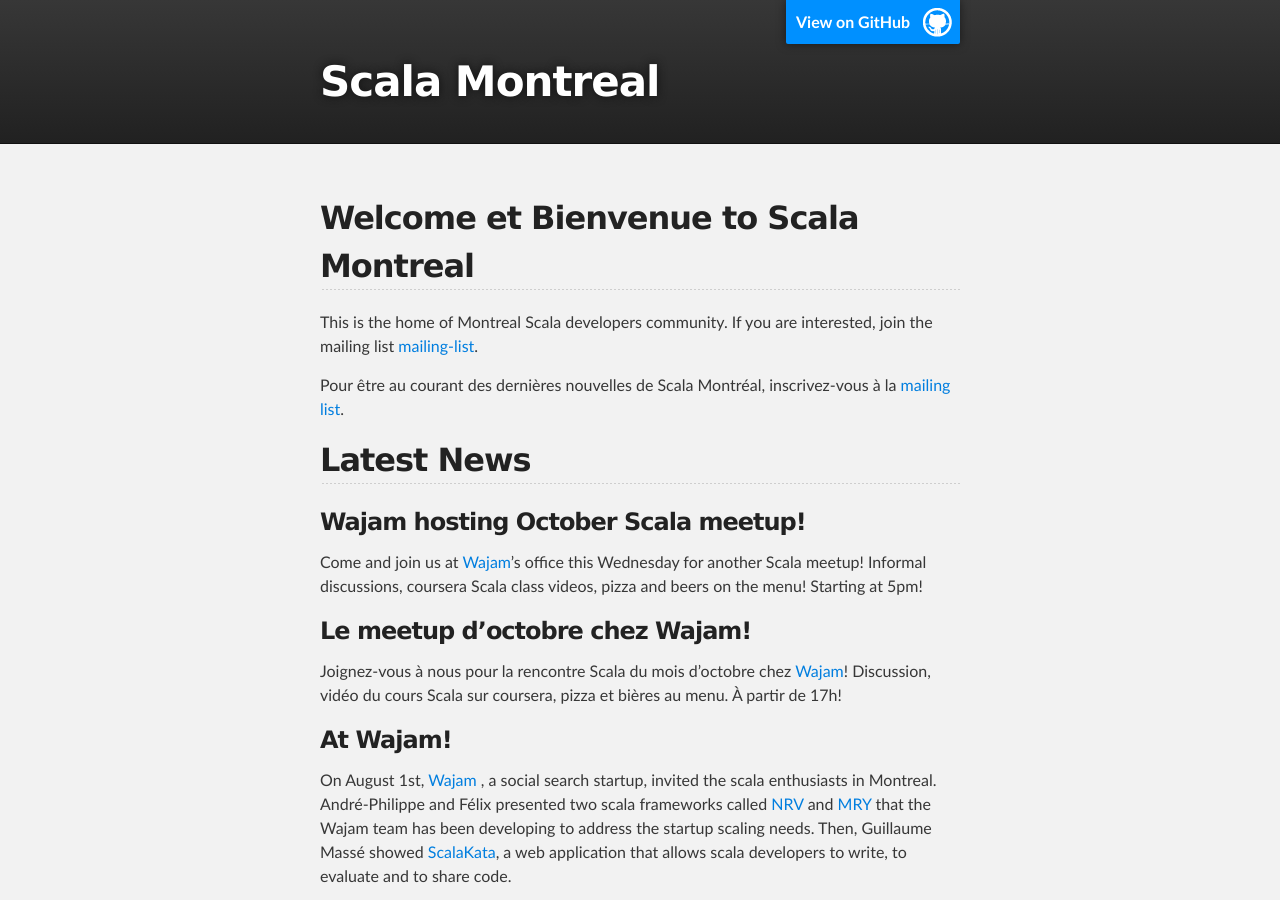
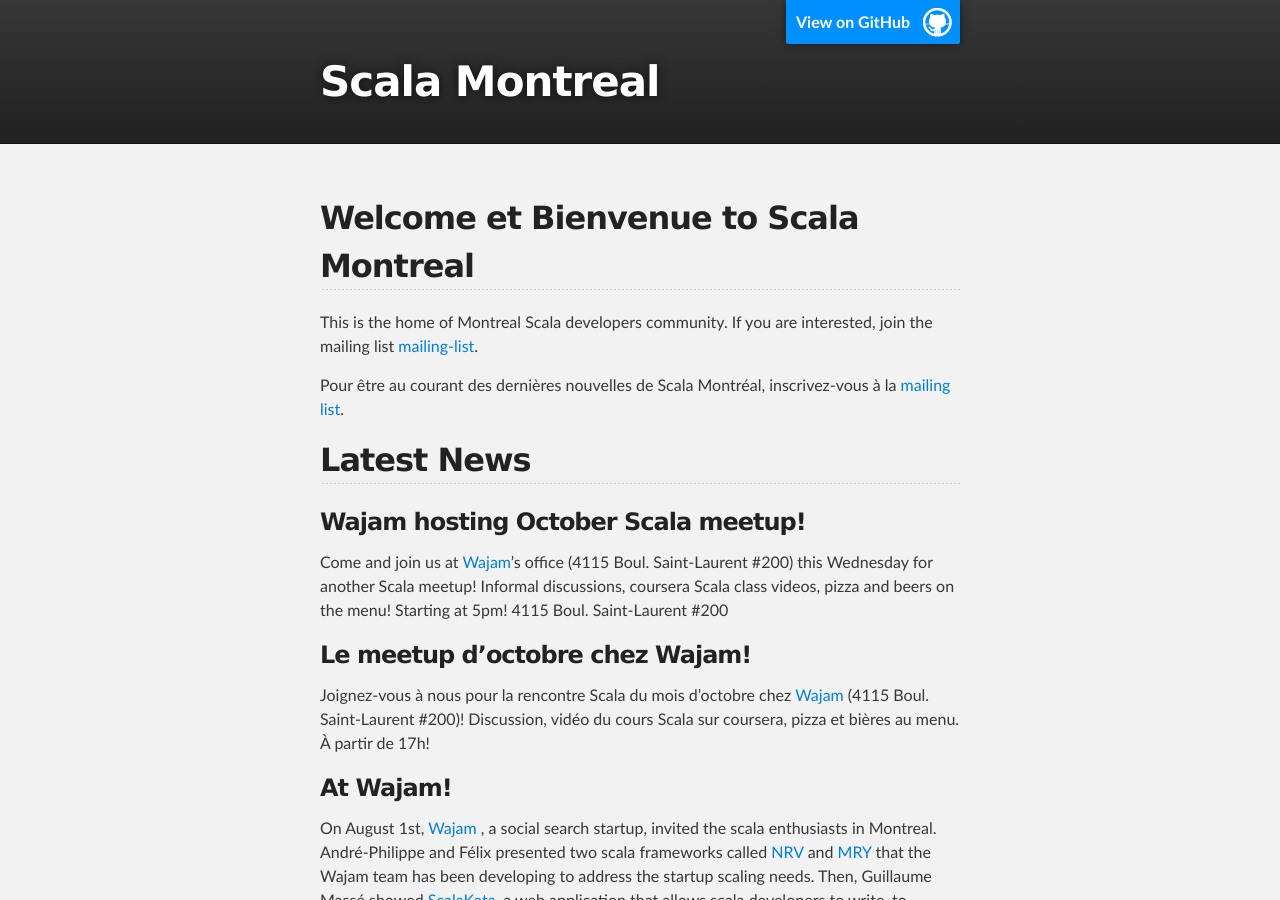
Before and after one commit to scala-montreal/scala-montreal.github.com, a Jekyll site: the page built from index.html, in a window 1280 px wide and 900 px high. Built offline with Jekyll 4.4.1, drawn with Linux system fonts in a browser that asks for light colours.

Commit message:
added location

```diff
--- a/_posts/2012-10-09-scala-montreal-october.markdown
+++ b/_posts/2012-10-09-scala-montreal-october.markdown
@@ -5,8 +5,8 @@
 
 ### Wajam hosting October Scala meetup!
 
-Come and join us at [Wajam](http://www.wajam.com)'s office this Wednesday for another Scala meetup! Informal discussions, coursera Scala class videos, pizza and beers on the menu! Starting at 5pm!
+Come and join us at [Wajam](http://www.wajam.com)'s office (4115 Boul. Saint-Laurent #200) this Wednesday for another Scala meetup! Informal discussions, coursera Scala class videos, pizza and beers on the menu! Starting at 5pm! 4115 Boul. Saint-Laurent #200
 
 ### Le meetup d'octobre chez Wajam!
 
-Joignez-vous à nous pour la rencontre Scala du mois d'octobre chez [Wajam](http://www.wajam.com)! Discussion, vidéo du cours Scala sur coursera, pizza et bières au menu. À partir de 17h!
+Joignez-vous à nous pour la rencontre Scala du mois d'octobre chez [Wajam](http://www.wajam.com) (4115 Boul. Saint-Laurent #200)! Discussion, vidéo du cours Scala sur coursera, pizza et bières au menu. À partir de 17h!
```
